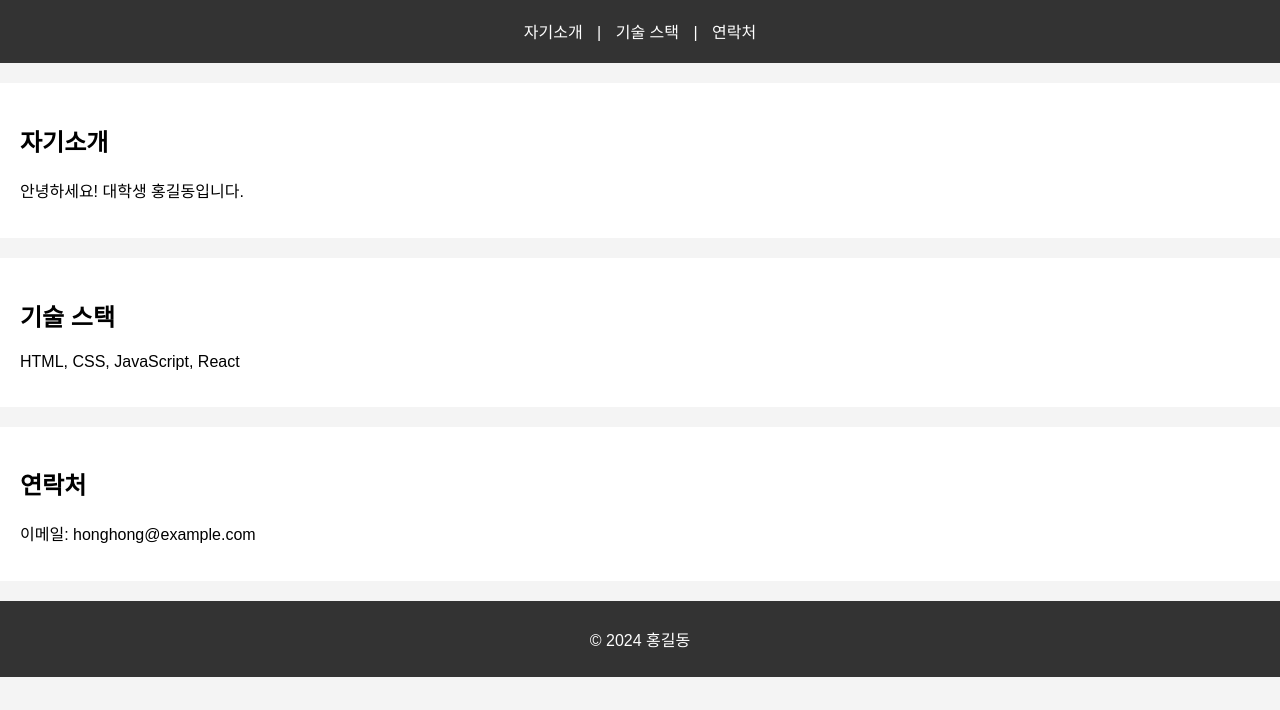
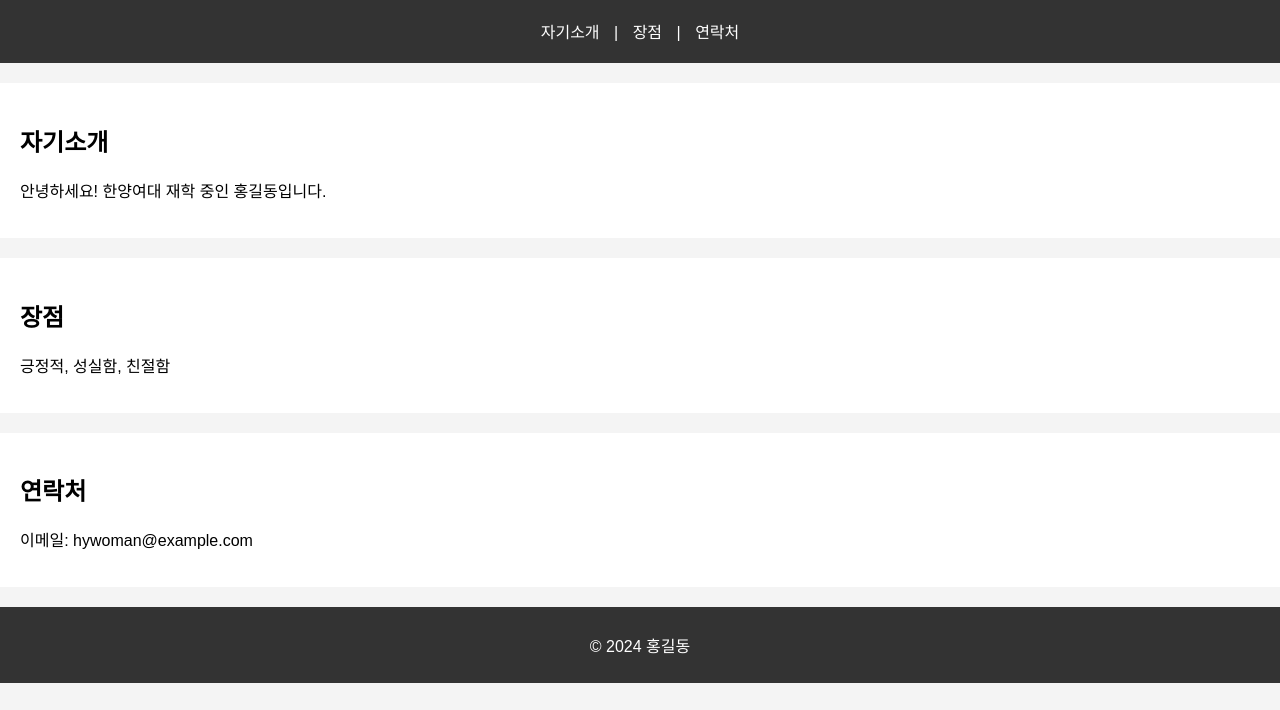
Before and after one commit to 0509031103/portolio-website, a plain HTML site: page index.html in a window 1280 px wide. Shown: the part 90-800 px from the top of the page. Drawn offline with Linux system fonts and the light colour scheme.

Commit message:
Update index.html

```diff
--- a/index.html
+++ b/index.html
@@ -11,24 +11,24 @@
     <h1>홍길동의 포트폴리오</h1>
     <nav>
       <a href="#about">자기소개</a> |
-      <a href="#skills">기술 스택</a> |
+      <a href="#skills">장점</a> |
       <a href="#contact">연락처</a>
     </nav>
   </header>
 
   <section id="about">
     <h2>자기소개</h2>
-    <p>안녕하세요! 대학생 홍길동입니다.</p>
+    <p>안녕하세요! 한양여대 재학 중인 홍길동입니다.</p>
   </section>
 
   <section id="skills">
-    <h2>기술 스택</h2>
-    <p>HTML, CSS, JavaScript, React</p>
+    <h2>장점</h2>
+    <p>긍정적, 성실함, 친절함</p>
   </section>
 
   <section id="contact">
     <h2>연락처</h2>
-    <p>이메일: honghong@example.com</p>
+    <p>이메일: hywoman@example.com</p>
   </section>
 
   <footer>
```
